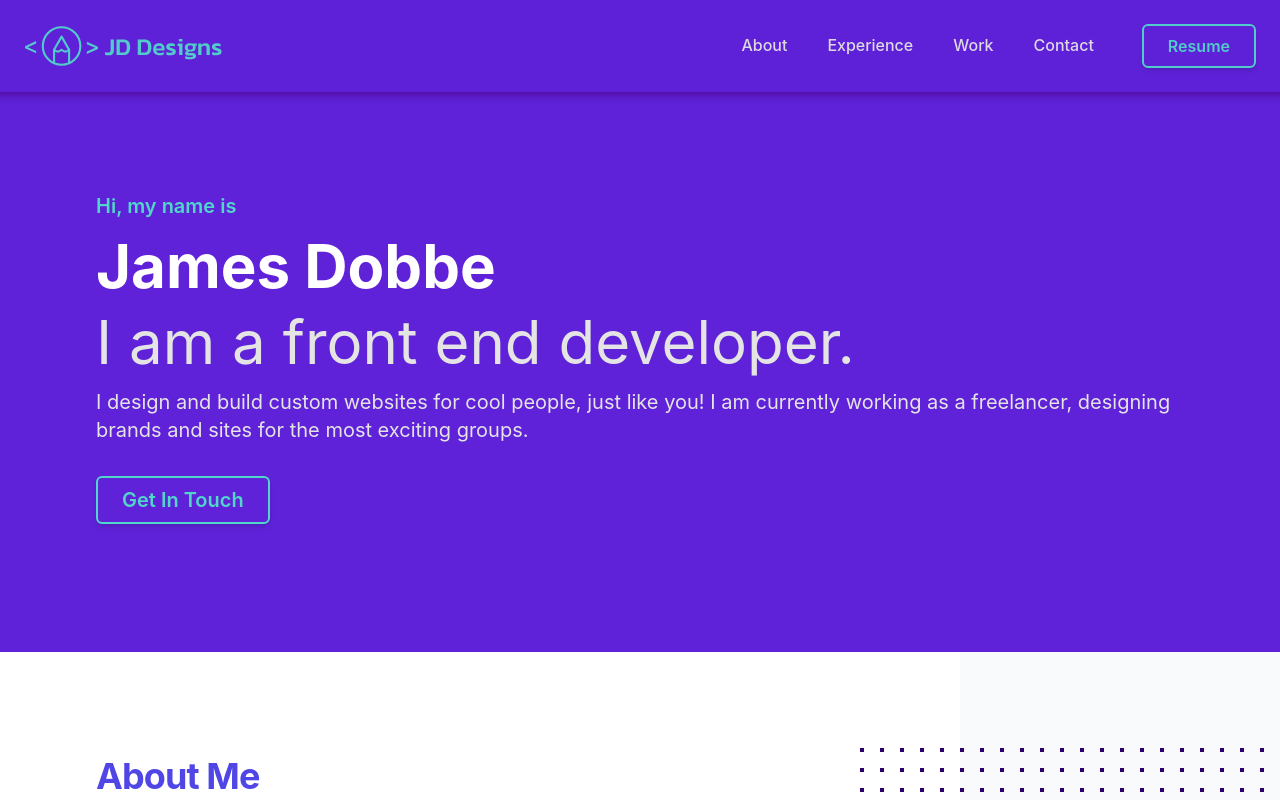
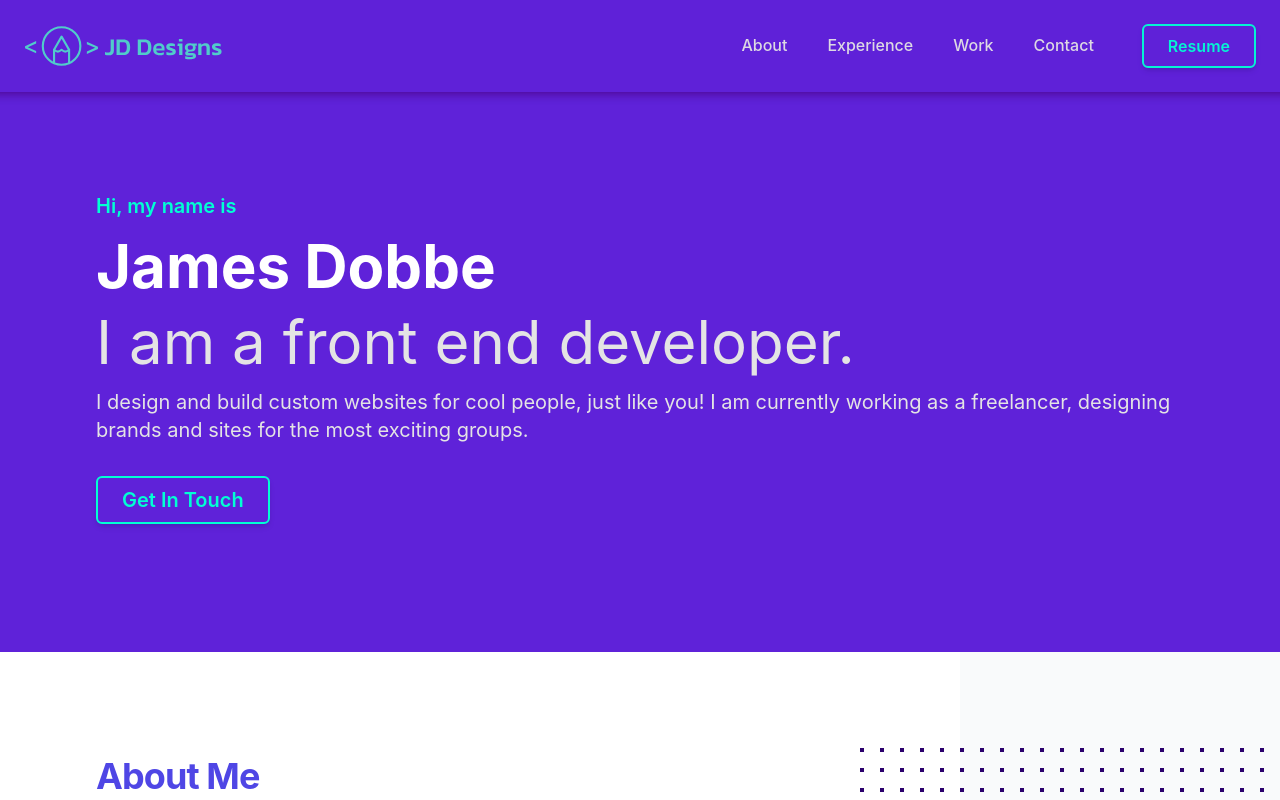
Before and after one commit to dobbe2/portfolio-2023, a React (Create React App) app: page / in a window 1280 px wide. Shown: the top 800 px of the page. Built offline with nearby package versions, Linux system fonts and the light colour scheme.

Commit message:
updated color

```diff
--- a/tailwind.config.js
+++ b/tailwind.config.js
@@ -6,8 +6,8 @@ module.exports = {
   theme: {
     extend: {colors: {
       'purple-heart': '#5f22d9',
-      'viking': '#51d6ca',
-      'viking-tint': '#51d6ca4c',
+      'viking': '#01ffd3',
+      'viking-tint': '#01ffd34c',
       'dusty-gray': '#9c9c9c',
       'mercury': '#e4e4e4',
       'galliano': '#d7ad0d',
```
